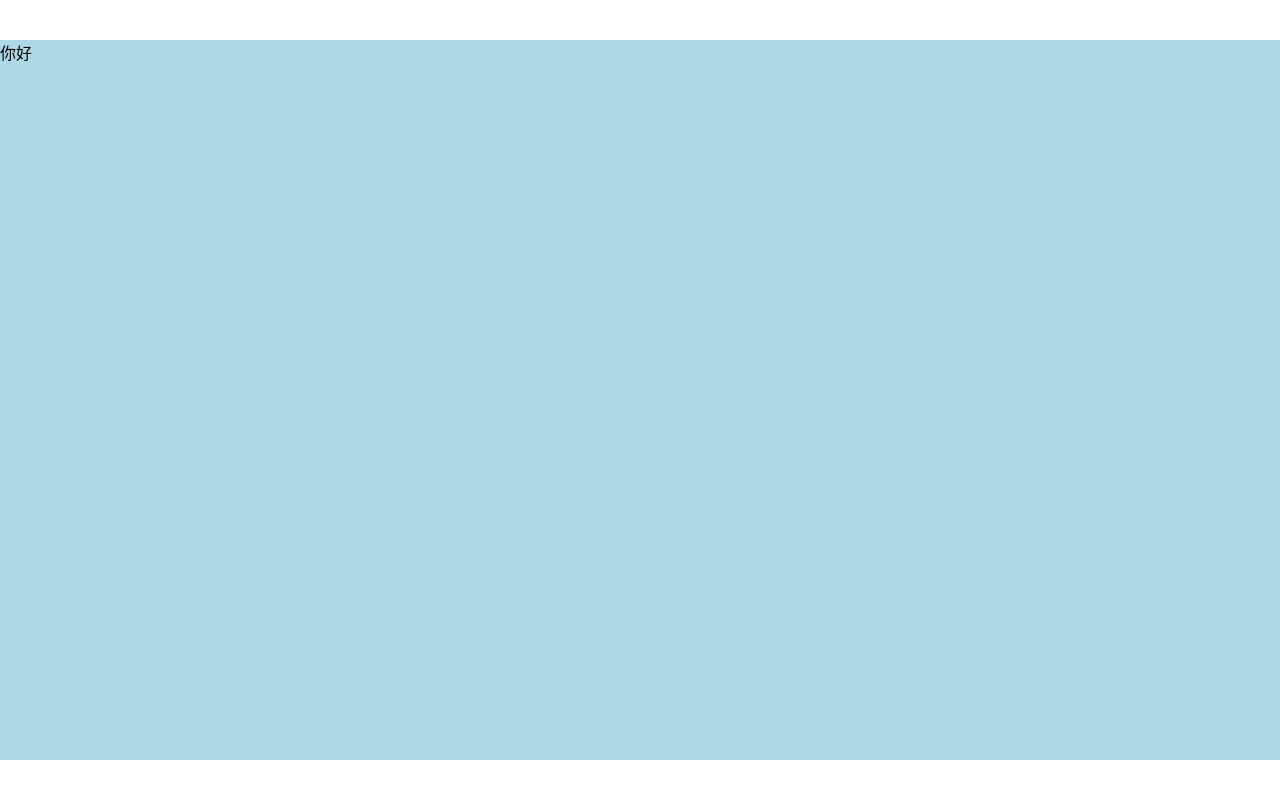
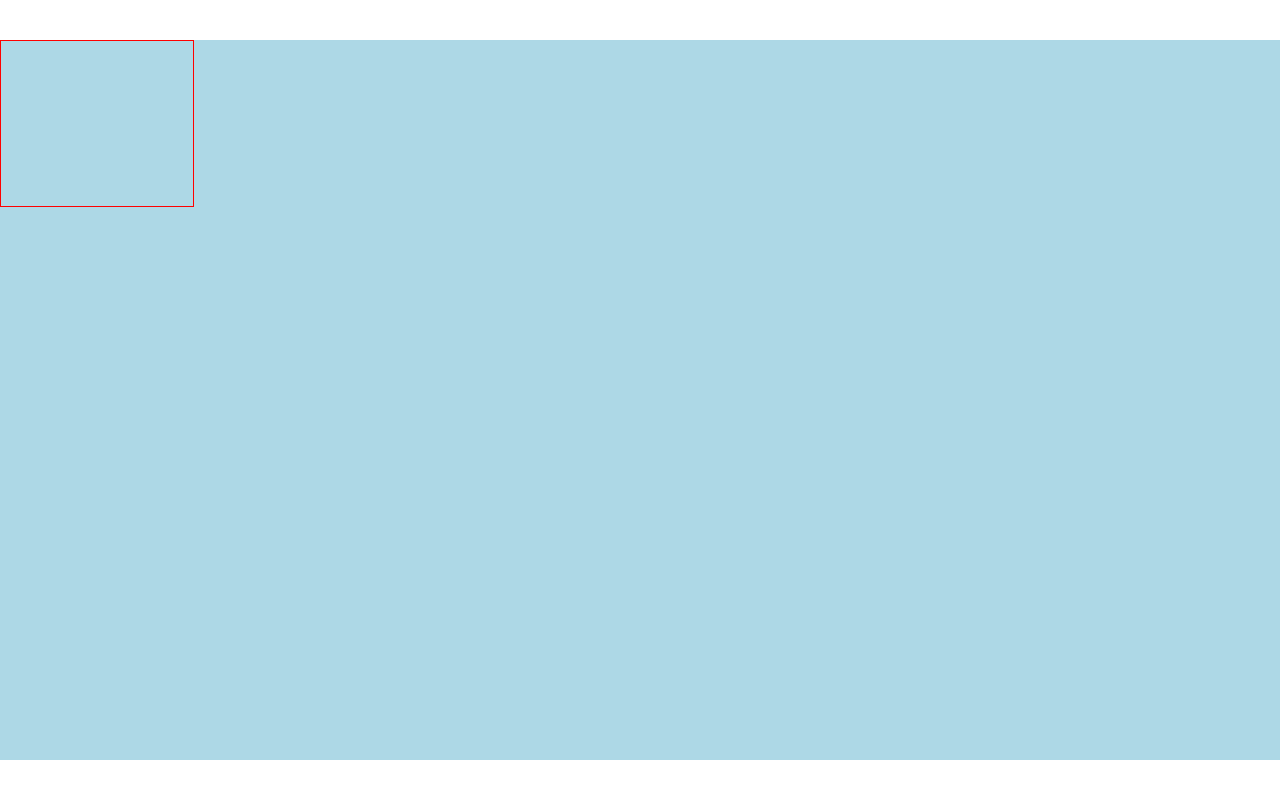
Before and after one commit to guanguancode/big-screen, a React (Vite) app: page / in a window 1280 px wide. Built offline with nearby package versions, Linux system fonts and the light colour scheme.

Commit message:
add px function

```diff
--- a/src/pages/home.scss
+++ b/src/pages/home.scss
@@ -1 +1,7 @@
 @import "../shared/helper";
+
+.x {
+  width: px(367);
+  height: px(315);
+  border: 1px solid red;
+}
--- a/src/pages/home.tsx
+++ b/src/pages/home.tsx
@@ -1,10 +1,10 @@
-import React from 'react';
-import './home.scss';
+import React from "react";
+import "./home.scss";
 
 export const Home = () => {
   return (
     <div>
-      你好
+      <div className="x"></div>
     </div>
   );
 };
--- a/src/shared/_helper.scss
+++ b/src/shared/_helper.scss
@@ -1,5 +1,9 @@
 @function px($n) {
-  @return $n / 1500 * 100vw;
+  @return $n / 2420 * 100rem;
 }
 $blue: #002866;
-$font-hei: -apple-system, "Noto Sans", "Helvetica Neue", Helvetica, "Nimbus Sans L", Arial, "Liberation Sans", "PingFang SC", "Hiragino Sans GB", "Noto Sans CJK SC", "Source Han Sans SC", "Source Han Sans CN", "Microsoft YaHei", "Wenquanyi Micro Hei", "WenQuanYi Zen Hei", "ST Heiti", SimHei, "WenQuanYi Zen Hei Sharp", sans-serif;
+$font-hei: -apple-system, "Noto Sans", "Helvetica Neue", Helvetica,
+  "Nimbus Sans L", Arial, "Liberation Sans", "PingFang SC", "Hiragino Sans GB",
+  "Noto Sans CJK SC", "Source Han Sans SC", "Source Han Sans CN",
+  "Microsoft YaHei", "Wenquanyi Micro Hei", "WenQuanYi Zen Hei", "ST Heiti",
+  SimHei, "WenQuanYi Zen Hei Sharp", sans-serif;
```
Also changed, not shown: 1 other file (tests, documents, lock files or other folders).
